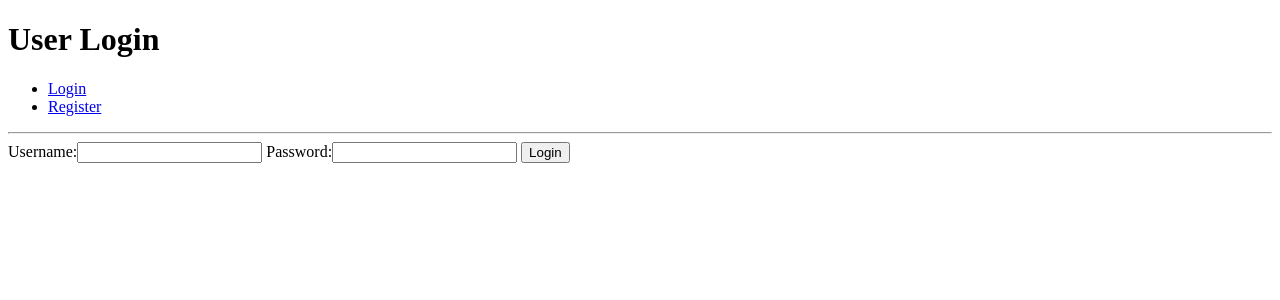
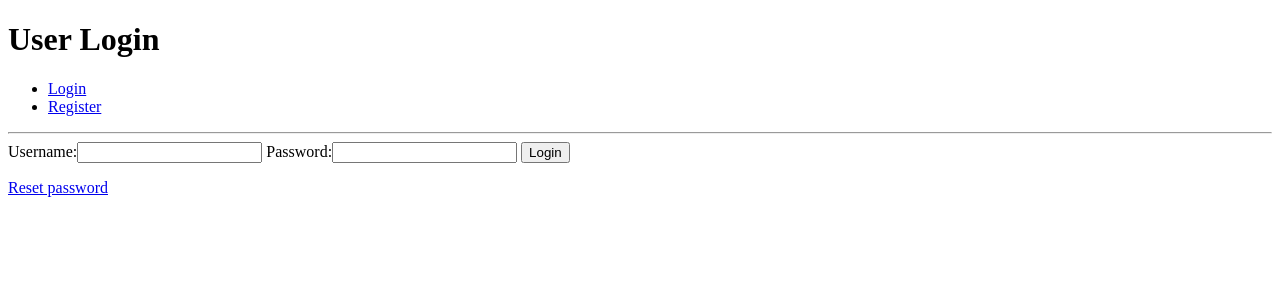
Before and after one commit to cvdebeer/django-authentication, a Django app: page /accounts/login/ in a window 1280 px wide. Shown: the top 300 px of the page. Run offline with Django 3.2, Linux system fonts and the light colour scheme.

Commit message:
Password reset Template not working

```diff
--- a/accounts/templates/login.html
+++ b/accounts/templates/login.html
@@ -10,4 +10,6 @@
     {{ login_form}}
     <button type="submit" >Login</button>
 </form>
+
+<p><a href="{% url 'password_reset' %}">Reset password</a></p>
 {% endblock %}
--- a/accounts/url_reset.py
+++ b/accounts/url_reset.py
@@ -3,8 +3,9 @@ from django.core.urlresolvers import reverse_lazy
 from django.contrib.auth.views import password_reset, password_reset_done, password_reset_confirm, password_reset_complete
 
 urlpatterns = [
-    url(r'^$', password_reset, {'post_reset_redirect': reverse_lazy(password_reset_done)}, name='password_reset'),
-    url(r'^done$', password_reset_done, name="password_reset_done"),
-    url(r'^(?P<uidb64>[0-9A-Za-z]+)-(?P<token>.+)/$', password_reset_confirm, {'post_reset_redirect': reverse_lazy('password_reset_complete')}, name='password_reset_confirm'),
-    url(r'^complete$', password_reset_complete, name='password_reset_complete')
+    url('^$', password_reset, {'post_reset_redirect': reverse_lazy('password_reset_done')}, name='password_reset'),
+    url(r'^done/$', password_reset_done, name='password_reset_done'),
+    url(r'^(?P<uidb64>[0-9A-Za-z]+)-(?P<token>.+)/$', password_reset_confirm,
+        {'post_reset_redirect': reverse_lazy('password_reset_complete')}, name='password_reset_confirm'),
+    url('^complete/$', password_reset_complete, name='password_reset_complete')
 ]
```
Also changed, not shown: templates/reigstration/reset_password_form.html (added, +21 -0 lines).
